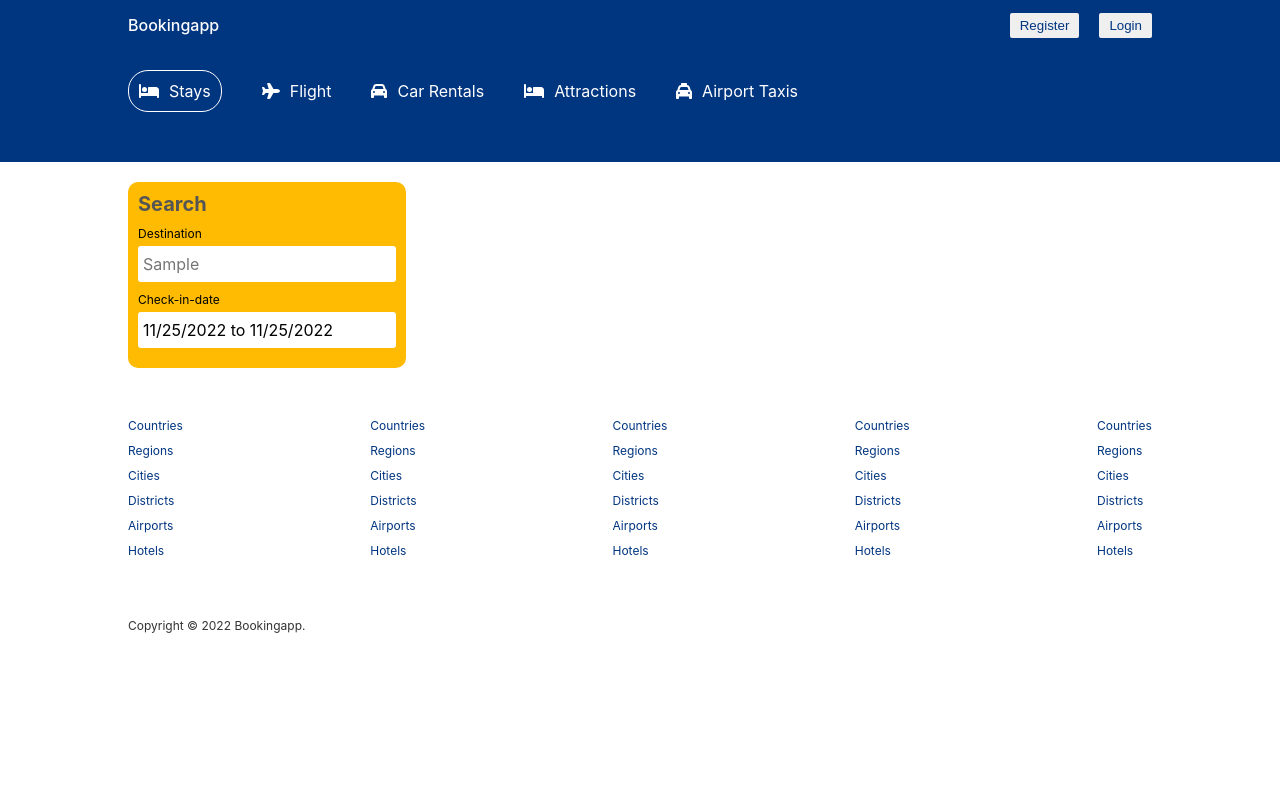
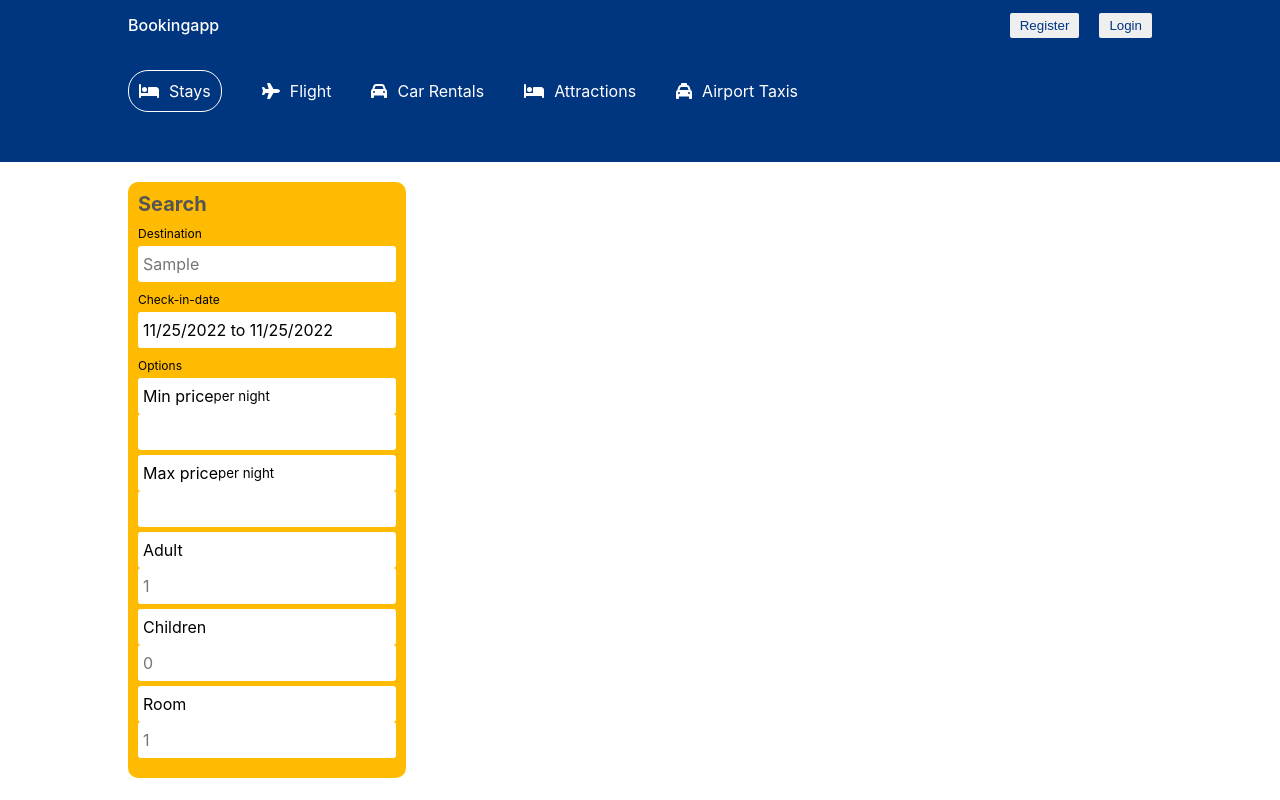
Before and after one commit to esteemayo/hotel-booking-app-client, a React (Create React App) app: page / in a window 1280 px wide. Both pictures are taken after typing "Sample" into the empty fields and a click on the button "Search". Shown: the top 800 px of the page. Built offline with nearby package versions, Linux system fonts and the light colour scheme.

Commit message:
feat: modify

```diff
--- a/src/pages/list/List.jsx
+++ b/src/pages/list/List.jsx
@@ -1,5 +1,6 @@
 import { useState } from 'react';
 import { format } from 'date-fns';
+import { DateRange } from 'react-date-range';
 import { useLocation } from 'react-router-dom';
 
 import Header from 'components/header/Header';
@@ -8,6 +9,7 @@ import './list.scss';
 const List = () => {
   const { state } = useLocation();
   const [date, setDate] = useState(state.date);
+  const [openDate, setOpenDate] = useState(false);
   const [options, setOptions] = useState(state.options);
   const [destination, setDestination] = useState(state.destination);
 
@@ -23,10 +25,57 @@ const List = () => {
               <input type='text' id='destination' placeholder={destination} />
             </div>
             <div className='list__search--item'>
-              <label htmlFor='date'>Check-in-date</label>
-              <span>
+              <label>Check-in-date</label>
+              <span onClick={() => setOpenDate(!openDate)} className='searchText'>
                 {`${format(date[0].startDate, 'MM/dd/yyyy')} to ${format(date[0].endDate, 'MM/dd/yyyy')}`}
               </span>
+              {openDate && (
+                <DateRange
+                  onChange={(item) => setDate([item.selection])}
+                  minDate={new Date()}
+                  ranges={date}
+                  className='date'
+                />
+              )}
+            </div>
+            <div className='list__search--item'>
+              <label>Options</label>
+              <div className='option__item'>
+                <span className='option__text'>
+                  Min price <small>per night</small>
+                </span>
+                <input type='number' className='option__input' />
+              </div>
+              <div className='option__item'>
+                <span className='option__text'>
+                  Max price <small>per night</small>
+                </span>
+                <input type='number' className='option__input' />
+              </div>
+              <div className='option__item'>
+                <span className='option__text'>Adult</span>
+                <input
+                  type='number'
+                  className='option__input'
+                  placeholder={options.adults}
+                />
+              </div>
+              <div className='option__item'>
+                <span className='option__text'>Children</span>
+                <input
+                  type='number'
+                  className='option__input'
+                  placeholder={options.children}
+                />
+              </div>
+              <div className='option__item'>
+                <span className='option__text'>Room</span>
+                <input
+                  type='number'
+                  className='option__input'
+                  placeholder={options.room}
+                />
+              </div>
             </div>
           </div>
           <div className='list__result'></div>
```
